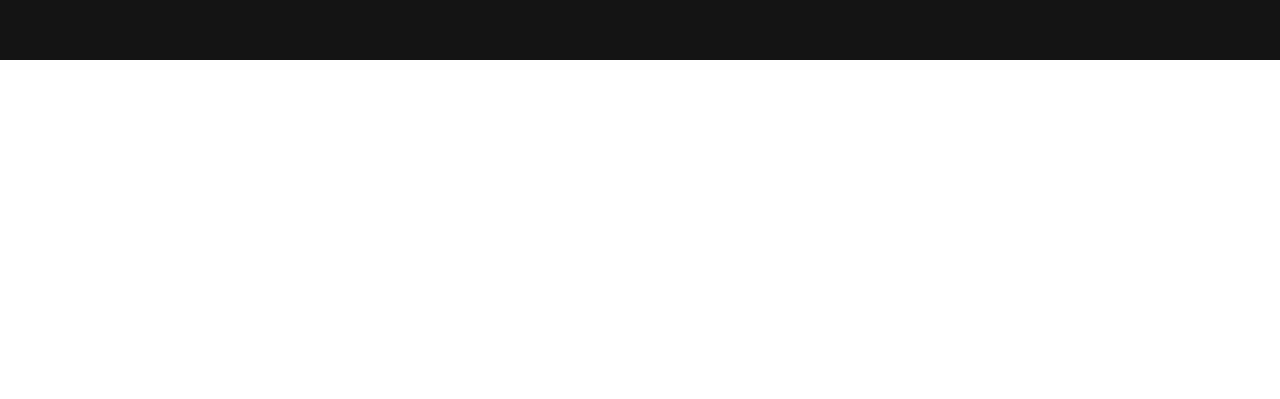
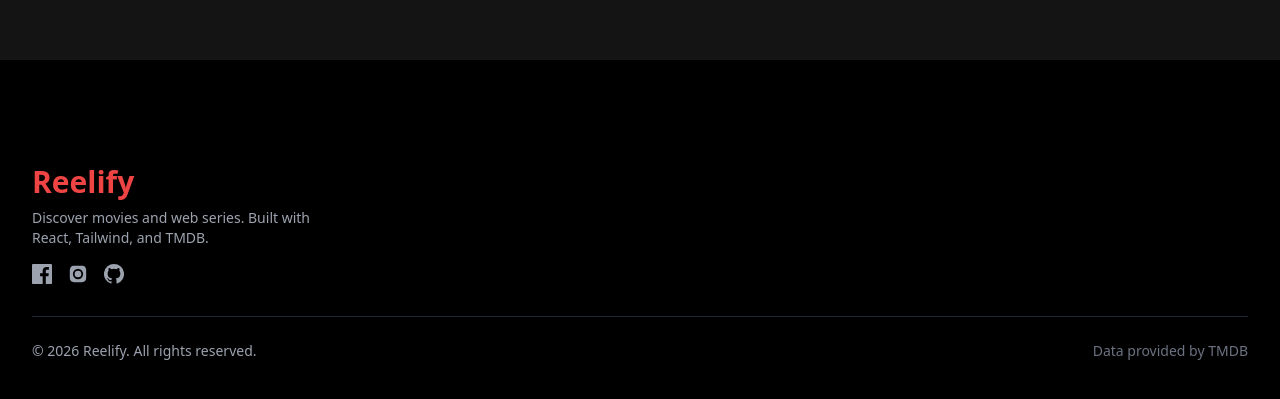
Before and after one commit to I-am-rohitcode/reelify, a React (Vite) app: page / in a window 1280 px wide. Shown: the part 765-1164 px from the top of the page. Before the commit the page ends 825 px from the top, so only its background shows below. Built offline with nearby package versions, Linux system fonts and the light colour scheme; no server answers.

Commit message:
Add new buttons and update hero UI

```diff
--- a/src/App.jsx
+++ b/src/App.jsx
@@ -6,6 +6,7 @@ import Search from "./pages/Search";
 import ActorDetails from "./pages/ActorDetails";
 import WebSeries from "./pages/WebSeries";
 import SeriesDetails from "./pages/SeriesDetails";
+import Footer from "./components/Footer";
 
 function App() {
   return (
@@ -20,6 +21,8 @@ function App() {
         <Route path="/series" element={<WebSeries />} />
         <Route path="/series/:id" element={<SeriesDetails />} />
       </Routes>
+      {/* your routes / layout */}
+      <Footer />
     </div>
   );
 }
--- /dev/null
+++ b/src/components/Footer.jsx
@@ -0,0 +1,81 @@
+function Footer() {
+  return (
+    <footer className="bg-black text-gray-400 mt-16">
+      <div className="max-w-7xl mx-auto px-4 sm:px-6 lg:px-8 py-10">
+        {/* Top section */}
+        <div className="flex flex-col md:flex-row justify-between gap-8">
+          {/* Brand */}
+          <div>
+            <h1 className="text-red-500 text-3xl font-semibold">Reelify</h1>
+            <p className="mt-2 text-sm max-w-xs">
+              Discover movies and web series. Built with React, Tailwind, and
+              TMDB.
+            </p>
+
+            {/* Social Icons */}
+            <div className="flex items-center gap-4 mt-4">
+              {/* Facebook */}
+              <a
+                href="https://www.facebook.com/profile.php?id=100014727486421"
+                target="_blank"
+                rel="noopener noreferrer"
+                className="hover:text-white transition"
+                aria-label="Facebook"
+              >
+                <svg
+                  className="w-5 h-5"
+                  fill="currentColor"
+                  viewBox="0 0 24 24"
+                >
+                  <path d="M22.675 0h-21.35C.597 0 0 .597 0 1.326v21.348C0 23.403.597 24 1.326 24h11.495v-9.294H9.691v-3.622h3.13V8.413c0-3.1 1.893-4.788 4.659-4.788 1.325 0 2.463.099 2.795.143v3.24h-1.918c-1.504 0-1.796.715-1.796 1.763v2.313h3.587l-.467 3.622h-3.12V24h6.116C23.403 24 24 23.403 24 22.674V1.326C24 .597 23.403 0 22.675 0z" />
+                </svg>
+              </a>
+
+              {/* Instagram */}
+              <a
+                href="https://instagram.com/rohi.t6460"
+                target="_blank"
+                rel="noopener noreferrer"
+                className="hover:text-white transition"
+                aria-label="Instagram"
+              >
+                <svg
+                  className="w-5 h-5"
+                  fill="currentColor"
+                  viewBox="0 0 24 24"
+                >
+                  <path d="M12 2.163c3.204 0 3.584.012 4.85.07 1.366.062 2.633.343 3.608 1.318.975.975 1.256 2.242 1.318 3.608.058 1.266.07 1.646.07 4.84 0 3.204-.012 3.584-.07 4.85-.062 1.366-.343 2.633-1.318 3.608-.975.975-2.242 1.256-3.608 1.318-1.266.058-1.646.07-4.85.07-3.194 0-3.574-.012-4.84-.07-1.366-.062-2.633-.343-3.608-1.318-.975-.975-1.256-2.242-1.318-3.608C2.175 15.584 2.163 15.204 2.163 12c0-3.194.012-3.574.07-4.84.062-1.366.343-2.633 1.318-3.608.975-.975 2.242-1.256 3.608-1.318C8.426 2.175 8.806 2.163 12 2.163zM12 5.838a6.162 6.162 0 100 12.324 6.162 6.162 0 000-12.324zm0 10.162a4 4 0 110-8 4 4 0 010 8zm6.406-11.845a1.44 1.44 0 11-2.88 0 1.44 1.44 0 012.88 0z" />
+                </svg>
+              </a>
+
+              {/* GitHub */}
+              <a
+                href="https://github.com/I-am-rohitcode"
+                target="_blank"
+                rel="noopener noreferrer"
+                className="hover:text-white transition"
+                aria-label="GitHub"
+              >
+                <svg
+                  className="w-5 h-5"
+                  fill="currentColor"
+                  viewBox="0 0 24 24"
+                >
+                  <path d="M12 0a12 12 0 00-3.79 23.4c.6.11.82-.26.82-.58v-2.02c-3.34.73-4.04-1.61-4.04-1.61-.55-1.4-1.34-1.77-1.34-1.77-1.09-.75.08-.74.08-.74 1.2.08 1.83 1.24 1.83 1.24 1.07 1.83 2.8 1.3 3.49.99.11-.78.42-1.3.76-1.6-2.67-.3-5.47-1.34-5.47-5.95 0-1.31.47-2.38 1.24-3.22-.12-.3-.54-1.52.12-3.18 0 0 1.01-.32 3.3 1.23a11.5 11.5 0 016 0c2.28-1.55 3.29-1.23 3.29-1.23.66 1.66.24 2.88.12 3.18.77.84 1.23 1.91 1.23 3.22 0 4.62-2.8 5.64-5.48 5.94.43.37.82 1.1.82 2.22v3.29c0 .32.22.69.83.58A12 12 0 0012 0z" />
+                </svg>
+              </a>
+            </div>
+          </div>
+        </div>
+
+        {/* Bottom */}
+        <div className="border-t border-gray-800 mt-8 pt-6 text-sm flex flex-col sm:flex-row justify-between items-center gap-4">
+          <p>© {new Date().getFullYear()} Reelify. All rights reserved.</p>
+          <p className="text-gray-500">Data provided by TMDB</p>
+        </div>
+      </div>
+    </footer>
+  );
+}
+
+export default Footer;
--- a/src/pages/Home.jsx
+++ b/src/pages/Home.jsx
@@ -44,10 +44,10 @@ function Home() {
 
         // Pick random movie for Hero
         if (trendingResults.length > 0) {
-          const random = trendingResults[Math.floor(Math.random() * trendingResults.length)];
+          const random =
+            trendingResults[Math.floor(Math.random() * trendingResults.length)];
           setRandomMovie(random);
         }
-
       } catch (error) {
         console.error("Failed to fetch movies", error);
       } finally {
@@ -65,7 +65,6 @@ function Home() {
       <Hero movie={randomMovie} />
 
       <div className="-mt-20 relative z-10 space-y-4">
-
         <MovieGrid
           title={bollywoodOnly ? "New Bollywood Releases" : "New Releases"}
           movies={nowPlaying}
```
